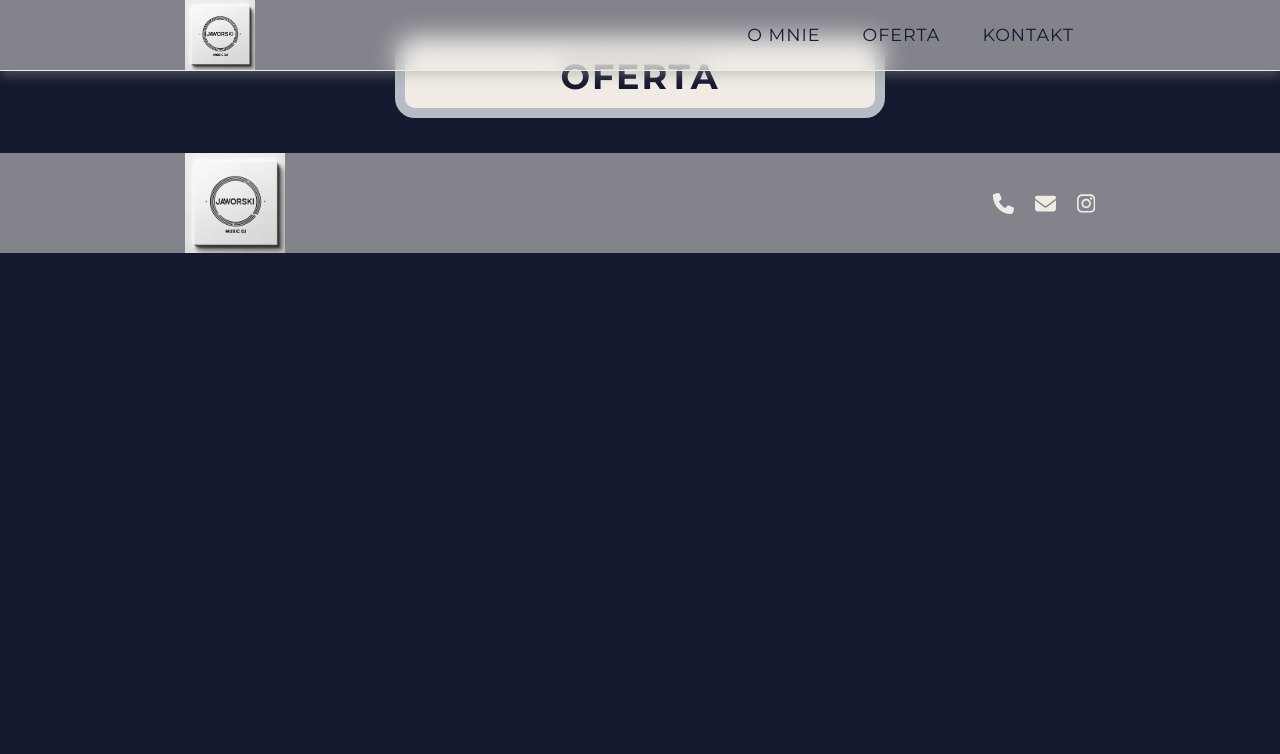
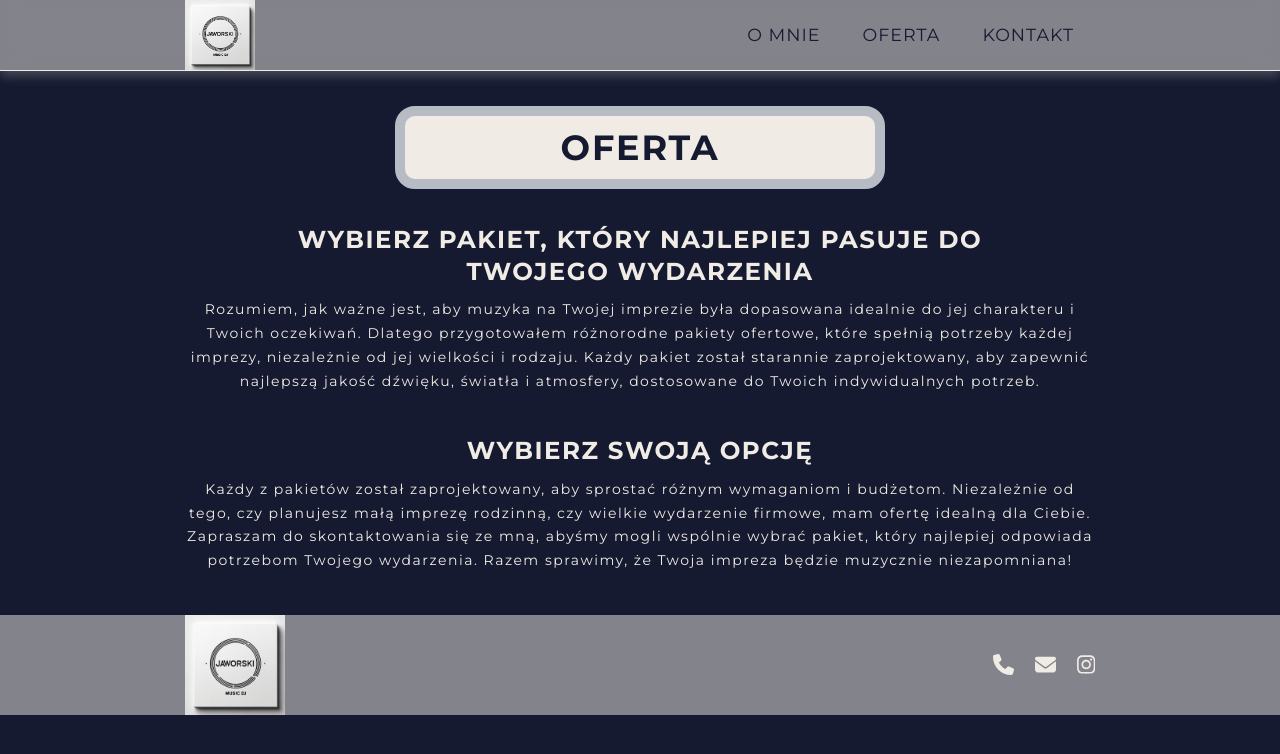
Before and after one commit to patryk-pi/Baby_Feed, a Next.js app: page /oferta in a window 1280 px wide. Shown: the top 754 px of the page. Built offline with nearby package versions, Linux system fonts and the light colour scheme.

Commit message:
added text to the Offer site

```diff
--- a/src/components/AboutMePage/Components/Hero/_hero.scss
+++ b/src/components/AboutMePage/Components/Hero/_hero.scss
@@ -7,7 +7,6 @@
     border-bottom-right-radius: 12rem;
     border-bottom-left-radius: 12rem;
     padding-bottom: 10rem;
-    margin-top: 5rem;
 
     &__container {
         width: $container-width;
--- a/src/components/Navbar/_navbar.scss
+++ b/src/components/Navbar/_navbar.scss
@@ -3,7 +3,7 @@
     background-color: rgba(240, 236, 229, 0.5);
 
     backdrop-filter: blur(12px);
-    position: fixed;
+    position: sticky;
     top: 0;
     left: 0;
     color: #f0ece5;
--- /dev/null
+++ b/src/components/OfferPage/Components/OfferText.tsx
@@ -0,0 +1,14 @@
+type OfferTextProps = {
+    header: string;
+    paragraph: string;
+};
+
+const OfferText = ({ header, paragraph }: OfferTextProps) => {
+    return (
+        <div className="offer__text">
+            <h3 className="offer__text-header">{header}</h3>
+            <p className="offer__text-paragraph">{paragraph}</p>
+        </div>
+    );
+};
+export default OfferText;
--- a/src/components/OfferPage/Offer.tsx
+++ b/src/components/OfferPage/Offer.tsx
@@ -1,10 +1,20 @@
 import Title from "../AboutMePage/Components/Title/Title";
+import OfferText from "./Components/OfferText";
+
+import {
+    offerHeader1,
+    offerHeader2,
+    offerParagraph1,
+    offerParagraph2,
+} from "@/constants/constants";
 
 const Offer = () => {
     return (
         <section className="offer">
             <div className="offer__container">
                 <Title header="Oferta" />
+                <OfferText header={offerHeader1} paragraph={offerParagraph1} />
+                <OfferText header={offerHeader2} paragraph={offerParagraph2} />
             </div>
         </section>
     );
--- a/src/components/OfferPage/_offer.scss
+++ b/src/components/OfferPage/_offer.scss
@@ -0,0 +1,27 @@
+.offer {
+    &__container {
+        width: $container-width;
+        margin: 0 auto;
+    }
+
+    &__text {
+        text-align: center;
+
+        margin: 0 auto 6rem;
+
+        &-header {
+            width: 80%;
+            font-size: 3.5rem;
+            line-height: 1.3;
+            font-weight: 700;
+            letter-spacing: 1.5px;
+            margin: 0 auto 1.5rem;
+        }
+
+        &-paragraph {
+            font-size: 2rem;
+            letter-spacing: 1.5px;
+            line-height: 1.7;
+        }
+    }
+}
--- a/src/constants/constants.tsx
+++ b/src/constants/constants.tsx
@@ -40,3 +40,12 @@ export const experienceArray: string[] = [experience1];
 const development1: string =
     "Praca w stresie i pod presją czasu to dla mnie kolejne okazje do rozwijania odporności i efektywności. W poprzednich miejscach pracy jako muzyka, ceniono mnie za zaangażowanie, organizację i umiejętność pracy w zespole – umiejętności, które ciągle doskonalę. Z zaangażowaniem i profesjonalizmem podchodzę do każdego nowego projektu. Serdecznie zapraszam do współpracy, aby razem tworzyć imprezy, o których pamięć pozostanie na długi czas!";
 export const developmentArray: string[] = [development1];
+
+export const offerHeader1: string =
+    "Wybierz Pakiet, Który Najlepiej Pasuje do Twojego Wydarzenia";
+export const offerParagraph1: string =
+    "Rozumiem, jak ważne jest, aby muzyka na Twojej imprezie była dopasowana idealnie do jej charakteru i Twoich oczekiwań. Dlatego przygotowałem różnorodne pakiety ofertowe, które spełnią potrzeby każdej imprezy, niezależnie od jej wielkości i rodzaju. Każdy pakiet został starannie zaprojektowany, aby zapewnić najlepszą jakość dźwięku, światła i atmosfery, dostosowane do Twoich indywidualnych potrzeb.";
+
+export const offerHeader2: string = "Wybierz Swoją Opcję";
+export const offerParagraph2: string =
+    "Każdy z pakietów został zaprojektowany, aby sprostać różnym wymaganiom i budżetom. Niezależnie od tego, czy planujesz małą imprezę rodzinną, czy wielkie wydarzenie firmowe, mam ofertę idealną dla Ciebie. Zapraszam do skontaktowania się ze mną, abyśmy mogli wspólnie wybrać pakiet, który najlepiej odpowiada potrzebom Twojego wydarzenia. Razem sprawimy, że Twoja impreza będzie muzycznie niezapomniana!";
```
